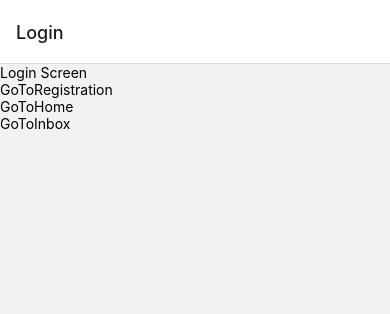
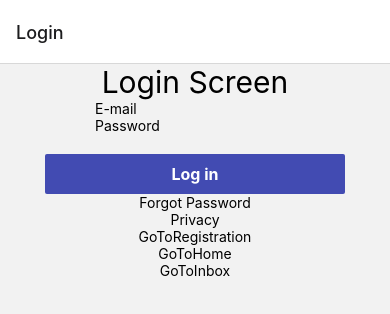
Before and after one commit to geerma/nursing-engineering-hackathon, a React Native app in the folder Mobile/hackathon_mobile/: screen /Login in a window 390 px wide. Shown: the top 314 px of the page. Built offline with nearby package versions, Linux system fonts and the light colour scheme.

Commit message:
Add login and registration plus styling

```diff
--- a/Mobile/hackathon_mobile/src/screens/LoginScreen/LoginScreen.js
+++ b/Mobile/hackathon_mobile/src/screens/LoginScreen/LoginScreen.js
@@ -1,10 +1,13 @@
-import { Image, Text, TouchableOpacity, View } from "react-native";
+import { useState } from "react";
+import { Image, Text, TextInput, TouchableOpacity, View } from "react-native";
 import styles from "./styles";
 
+import { auth } from "../../firebase/config";
+import { signInWithEmailAndPassword } from "firebase/auth";
+
 export default function LoginScreen({ navigation }) {
-  const navigateLogin = () => {
-    navigation.navigate("Login");
-  };
+  const [email, setEmail] = useState("");
+  const [password, setPassword] = useState("");
 
   const navigateRegistration = () => {
     navigation.navigate("Registration");
@@ -18,21 +21,73 @@ export default function LoginScreen({ navigation }) {
     navigation.navigate("Inbox");
   };
 
+  const handleLogin = () => {
+    console.log(email, password);
+    signInWithEmailAndPassword(auth, email, password)
+      .then((userCredential) => {
+        // Signed in
+        const user = userCredential.user;
+        console.log(user);
+      })
+      .catch((error) => {
+        const errorCode = error.code;
+        const errorMessage = error.message;
+        console.log(errorCode, errorMessage);
+      });
+  };
+
   return (
-    <View>
-      <Text>Login Screen</Text>
+    <View style={styles.screen}>
+      <Text style={styles.header}>Login Screen</Text>
+
+      <TextInput
+        style={styles.input}
+        placeholder="E-mail"
+        onChangeText={(text) => setEmail(text)}
+        value={email}
+        autoCapitalize="none"
+      />
+
+      <TextInput
+        style={styles.input}
+        placeholder="Password"
+        secureTextEntry
+        onChangeText={(text) => setPassword(text)}
+        value={password}
+        autoCapitalize="none"
+      />
+
+      <TouchableOpacity style={styles.button} onPress={() => handleLogin()}>
+        <Text style={styles.buttonTitle}>Log in</Text>
+      </TouchableOpacity>
+
+      <TouchableOpacity style={styles.navigation}>
+        <Text style={styles.navigationTitle}>Forgot Password</Text>
+      </TouchableOpacity>
+
+      <TouchableOpacity style={styles.navigation}>
+        <Text style={styles.navigationTitle}>Privacy</Text>
+      </TouchableOpacity>
+
       <TouchableOpacity
-        style={styles.button}
+        style={styles.navigation}
         onPress={() => navigateRegistration()}
       >
-        <Text style={styles.buttonTitle}>GoToRegistration</Text>
+        <Text style={styles.navigationTitle}>GoToRegistration</Text>
       </TouchableOpacity>
-      <TouchableOpacity style={styles.button} onPress={() => navigateHome()}>
-        <Text style={styles.buttonTitle}>GoToHome</Text>
+      <TouchableOpacity
+        style={styles.navigation}
+        onPress={() => navigateHome()}
+      >
+        <Text style={styles.navigationTitle}>GoToHome</Text>
       </TouchableOpacity>
-      <TouchableOpacity style={styles.button} onPress={() => navigateInbox()}>
-        <Text style={styles.buttonTitle}>GoToInbox</Text>
+      <TouchableOpacity
+        style={styles.navigation}
+        onPress={() => navigateInbox()}
+      >
+        <Text style={styles.navigationTitle}>GoToInbox</Text>
       </TouchableOpacity>
+
     </View>
   );
 }
--- a/Mobile/hackathon_mobile/src/screens/LoginScreen/styles.js
+++ b/Mobile/hackathon_mobile/src/screens/LoginScreen/styles.js
@@ -0,0 +1,33 @@
+import { StyleSheet } from "react-native";
+
+export default StyleSheet.create({
+  screen: {
+    alignItems: "center",
+  },
+
+  header: {
+    fontSize: 30,
+  },
+
+  input: {
+    width: 200,
+  },
+
+  button: {
+    backgroundColor: "#424BB2",
+    marginLeft: 26,
+    marginRight: 26,
+    marginTop: 20,
+    height: 40,
+    width: 300,
+    borderRadius: 2,
+    alignItems: "center",
+    justifyContent: "center",
+  },
+
+  buttonTitle: {
+    color: "white",
+    fontSize: 16,
+    fontWeight: "bold",
+  },
+});
--- a/Mobile/hackathon_mobile/src/screens/RegistrationScreen/RegistrationScreen.js
+++ b/Mobile/hackathon_mobile/src/screens/RegistrationScreen/RegistrationScreen.js
@@ -1,20 +1,68 @@
-import { Image, Text, TouchableOpacity, View } from "react-native";
-import styles from './styles';
+import { Image, Text, TextInput, TouchableOpacity, View } from "react-native";
+import styles from "./styles";
+
+import { auth } from "../../firebase/config";
+import { useState } from "react";
 
 export default function RegistrationScreen({ navigation }) {
-  const navigateLogin = () => {
-    navigation.navigate("Login");
-  };
+  const [fullName, setFullName] = useState("");
+  const [email, setEmail] = useState("");
+  const [password, setPassword] = useState("");
+  const [confirmPassword, setConfirmPassword] = useState("");
 
-  const navigateRegistration = () => {
-    navigation.navigate("Registration");
+  const handleRegister = () => {
+    if (password == "") {
+      alert("Enter a Password");
+      return;
+    }
+    if (password != confirmPassword) {
+      alert("Verify your Password");
+      return;
+    } else {
+      alert("Registered");
+    }
   };
 
   return (
-    <View>
-      <Text>Registration Screen</Text>
-      <TouchableOpacity style={styles.button} onPress={() => navigateLogin()}>
-        <Text style={styles.buttonTitle}>Login</Text>
+    <View style={styles.screen}>
+      <Text style={styles.header}>Registration Screen</Text>
+
+      <TextInput
+        style={styles.input}
+        placeholder="FullName"
+        onChangeText={(text) => setFullName(text)}
+        value={fullName}
+        autoCapitalize="none"
+      />
+
+      <TextInput
+        style={styles.input}
+        placeholder="E-mail"
+        onChangeText={(text) => setEmail(text)}
+        value={email}
+        autoCapitalize="none"
+      />
+
+      <TextInput
+        style={styles.input}
+        placeholder="Password"
+        secureTextEntry
+        onChangeText={(text) => setPassword(text)}
+        value={password}
+        autoCapitalize="none"
+      />
+
+      <TextInput
+        style={styles.input}
+        placeholder="Confirm Password"
+        secureTextEntry
+        onChangeText={(text) => setConfirmPassword(text)}
+        value={confirmPassword}
+        autoCapitalize="none"
+      />
+
+      <TouchableOpacity style={styles.button} onPress={() => handleRegister()}>
+        <Text style={styles.buttonTitle}>Register</Text>
       </TouchableOpacity>
     </View>
   );
--- a/Mobile/hackathon_mobile/src/screens/RegistrationScreen/styles.js
+++ b/Mobile/hackathon_mobile/src/screens/RegistrationScreen/styles.js
@@ -0,0 +1,33 @@
+import { StyleSheet } from "react-native";
+
+export default StyleSheet.create({
+  screen: {
+    alignItems: "center",
+  },
+
+  header: {
+    fontSize: 30,
+  },
+
+  input: {
+    width: 200,
+  },
+
+  button: {
+    backgroundColor: "#424BB2",
+    marginLeft: 26,
+    marginRight: 26,
+    marginTop: 20,
+    height: 40,
+    width: 300,
+    borderRadius: 2,
+    alignItems: "center",
+    justifyContent: "center",
+  },
+
+  buttonTitle: {
+    color: "white",
+    fontSize: 16,
+    fontWeight: "bold",
+  },
+});
```
Also changed, not shown: Mobile/hackathon_mobile/src/screens/HomeScreen/HomeScreen.js (line endings or trailing spaces).
